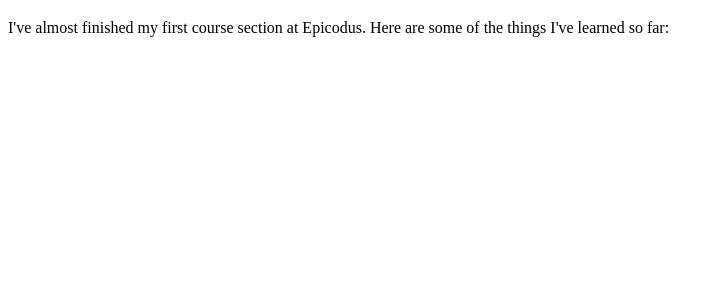
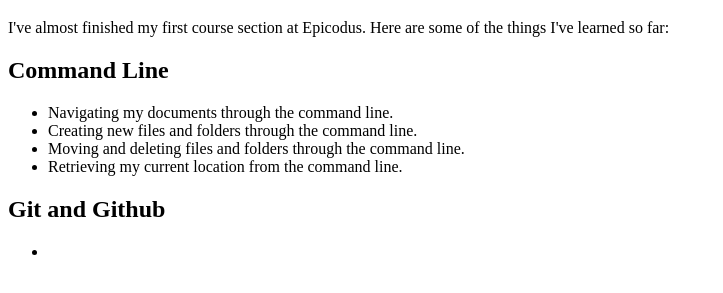
Before and after one commit to DakotaDye/my-first-section, a plain HTML site: page index.html in a window 1280 px wide. Shown: the part 61-354 px from the top of the page, without its empty margins (0-723 px from the left). Drawn offline with Linux system fonts and the light colour scheme.

Commit message:
Added info about command line

```diff
--- a/index.html
+++ b/index.html
@@ -9,6 +9,17 @@
     I've almost finished my first course section at Epicodus.
     Here are some of the things I've learned so far:
   </p>
+  <h2>Command Line</h2>
+  <ul>
+    <li>Navigating my documents through the command line.</li>
+    <li>Creating new files and folders through the command line.</li>
+    <li>Moving and deleting files and folders through the command line.</li>
+    <li>Retrieving my current location from the command line.</li>
+  </ul>
+  <h2>Git and Github</h2>
+  <ul>
+    <li></li>
+  </ul>
 </body>
 
 </html>
```
